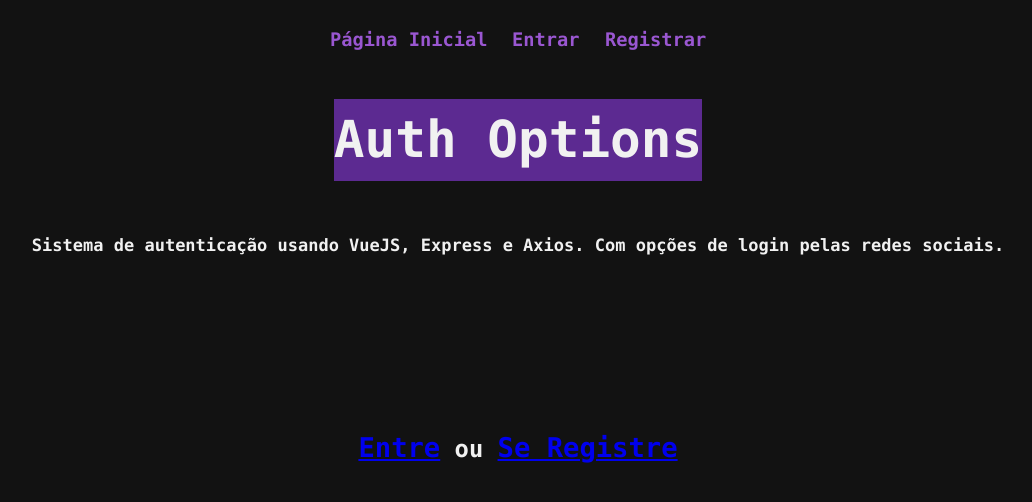
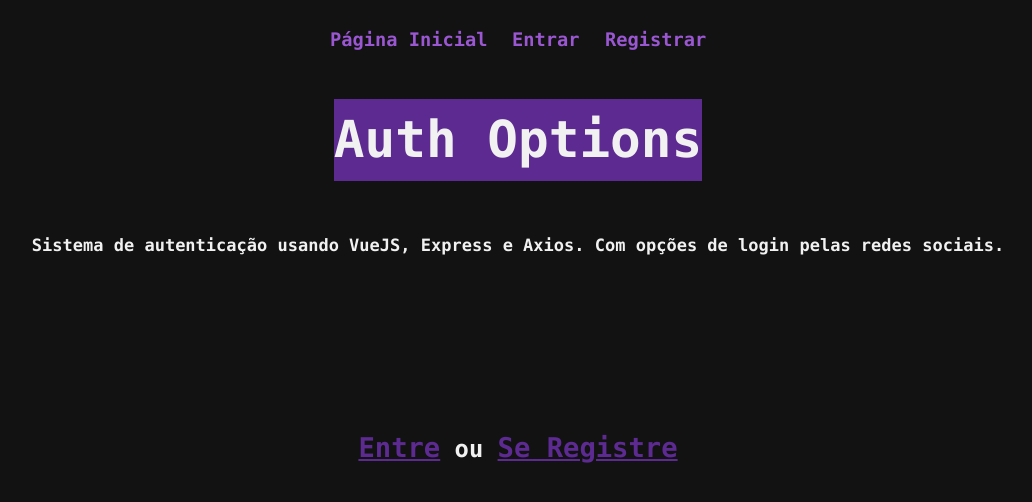
Before and after one commit to GabrielAlvesBM/auth-options, a Vue app: page / in a window 1280 px wide. Shown: the top 502 px of the page, without its empty margins (122-1154 px from the left). Built offline with nearby package versions, Linux system fonts and the light colour scheme; no server answers.

Commit message:
style: change a color in HomeTitle

```diff
--- a/src/components/HomeTitle.vue
+++ b/src/components/HomeTitle.vue
@@ -21,5 +21,6 @@
 
 .pitch a {
   font-size: 1.6rem;
+  color: var(--primary-color)
 }
 </style>
```
Also changed, not shown: 1 other file (tests, documents, lock files or other folders).
